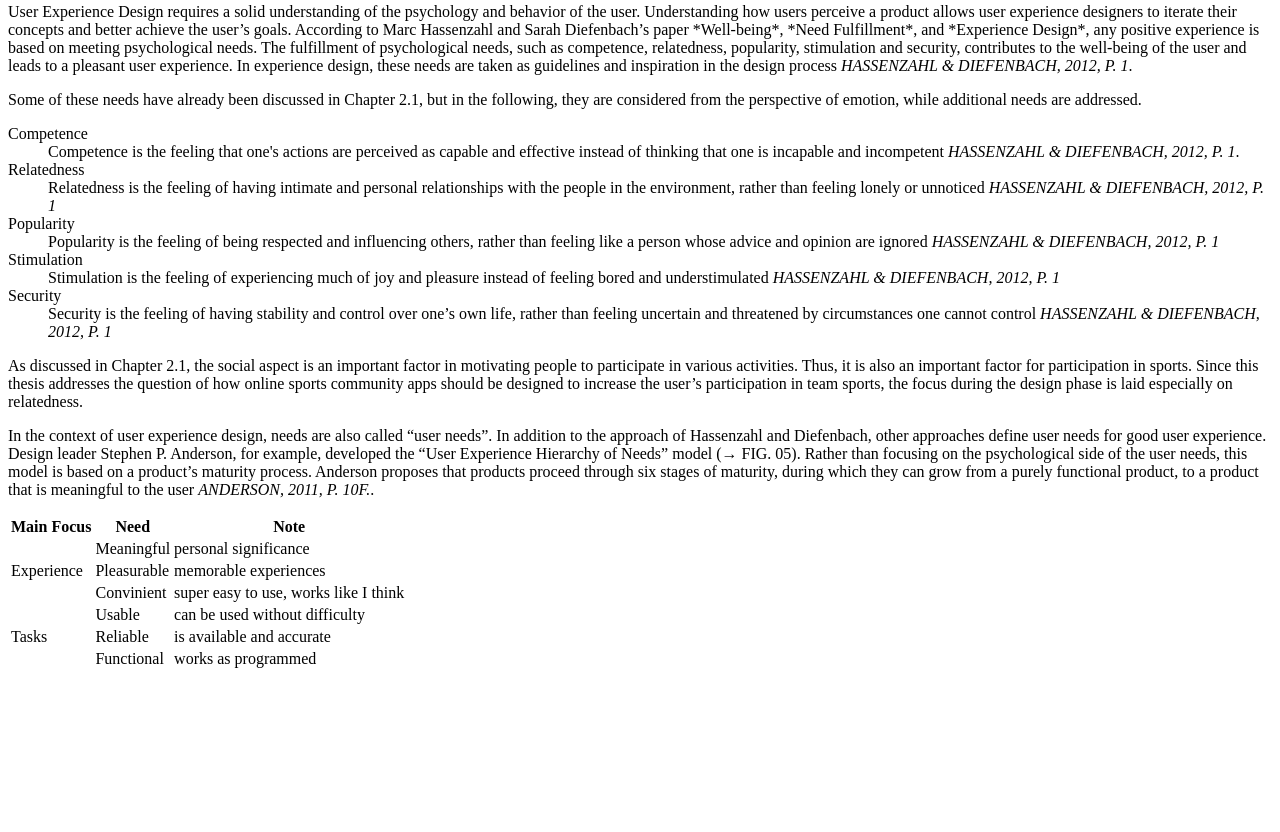
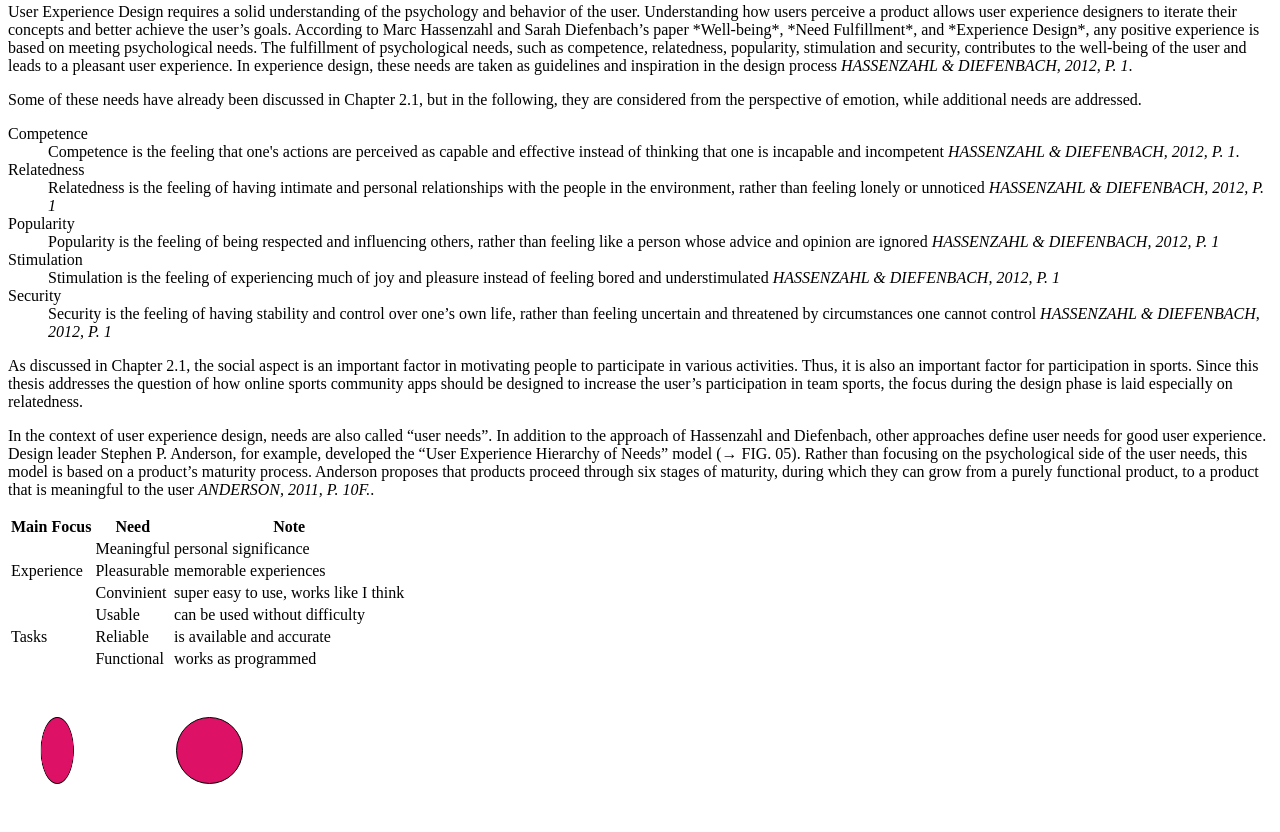
Before and after one commit to mi-classroom/startercode-fur-die-frontend-basics-cnoss, a plain HTML site: page chapter/design-principles.html in a window 1280 px wide. Shown: the part 388-1220 px from the top of the page. Before the commit the page ends 1067 px from the top, so only its background shows below. Drawn offline with Linux system fonts and the light colour scheme.

Commit message:
Bilder hinzugefügt

```diff
--- a/chapter/design-principles.html
+++ b/chapter/design-principles.html
@@ -97,6 +97,9 @@
       </tbody>
     </table>
 
+    <img src="../assets/images/beispielbild.jpg" width="98" height="158" alt="Pinker Kreis auf weißer Fläche">
+    <img src="../assets/images/beispielbild@2x.svg" alt="Pinker Kreis auf weißer Fläche">
+
   </body>
 </html>
 
@@ -114,3 +117,5 @@
 |            | Functional  | works as programmed                   |
 
 -->
+
+<!-- Kommetar -->
```
Also changed, not shown: assets/images/beispielbild.jpg (added), assets/images/beispielbild@2x.svg (added).
